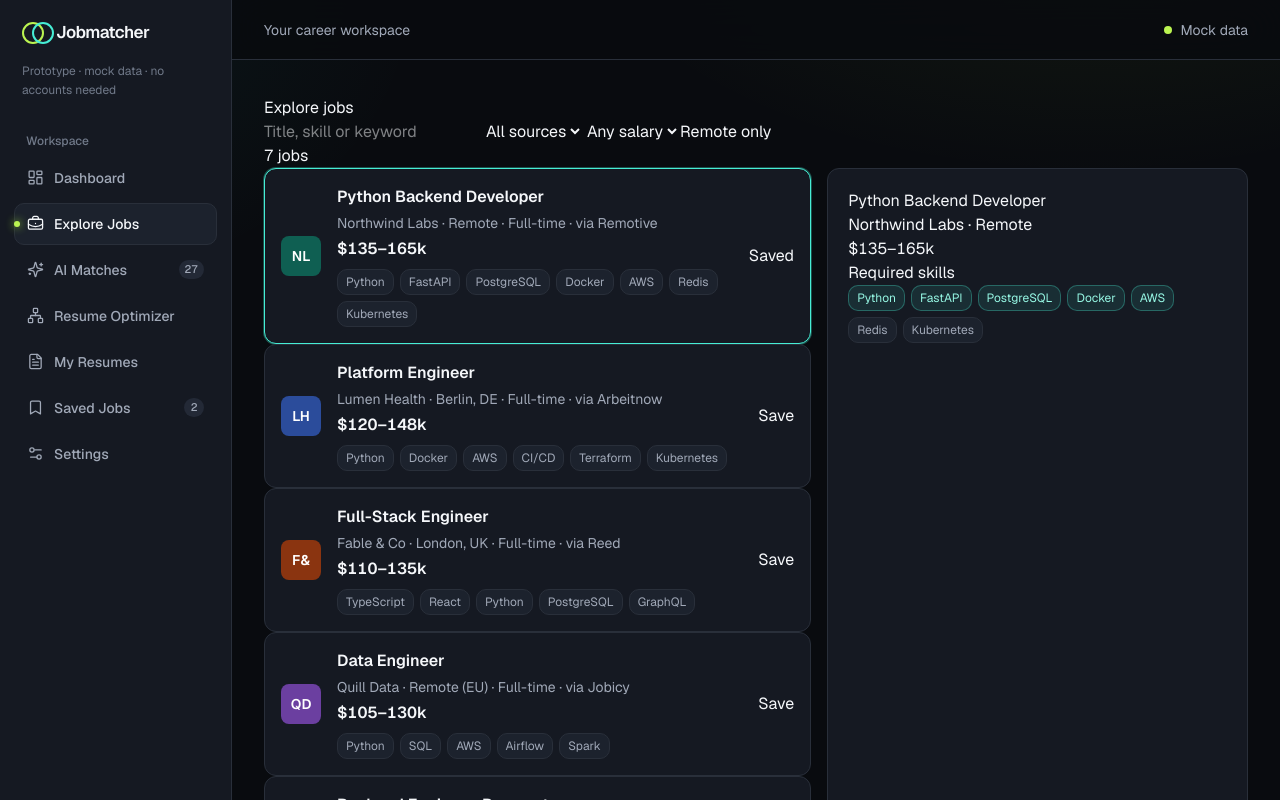
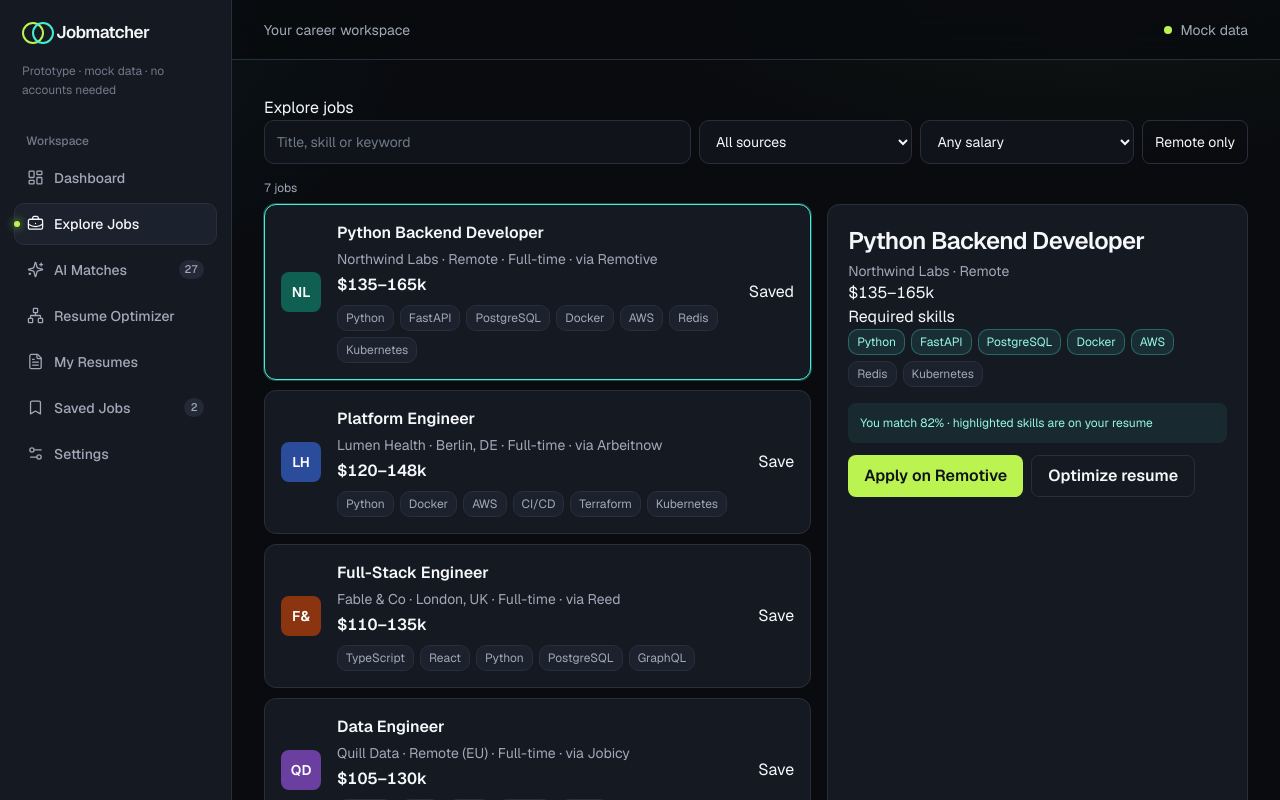
Before and after one commit to RomanMartinezM/job-matcher, a React (Vite) app: page /jobs in a window 1280 px wide. Shown: the top 800 px of the page. Built offline with nearby package versions, Linux system fonts and the light colour scheme.

Commit message:
feat: complete Explore Jobs page with responsive filters and job details

```diff
--- a/src/pages/ExploreJobsPage.tsx
+++ b/src/pages/ExploreJobsPage.tsx
@@ -1,8 +1,10 @@
-import { candidateSkills,jobs } from "@/data/jobs"
+import { candidateSkills, jobs, rankJobs } from "@/data/jobs"
 import { useState } from "react"
 import { useAppStore } from "@/store/useAppStore"
+import { useNavigate } from "react-router-dom"
 
 export function ExploreJobsPage() {
+    const navigate = useNavigate()
     const savedJobIds = useAppStore((state) => state.savedJobIds)
     const toggleSavedJob = useAppStore((state) => state.toggleSavedJob)
     const [search, setSearch] = useState("")
@@ -24,18 +26,29 @@ export function ExploreJobsPage() {
         return matchesSearch && matchesSource && matchesSalary && matchesRemote
     })
 
+    function resetFilters() {
+        setSearch("")
+        setSource("All sources")
+        setMinimumSalary(0)
+        setRemoteOnly(false)
+      }
+
     const selectedJob = filteredJobs.find((job) => job.id === selectedJobId) ?? filteredJobs[0]
+    const selectedMatch = selectedJob ? rankJobs([selectedJob])[0]?.matchPercent : undefined
 
     return (
       <main>
         <h1>Explore jobs</h1>
+        <div className="mb-4 grid grid-cols-2 gap-2 md:grid-cols-[2fr_1fr_1fr_auto]">
             <input
+                className="col-span-2 min-h-11 rounded-[10px] border border-[#292F3A] bg-[#101319] px-3 text-sm text-[#F5F7FA] placeholder:text-[#707989] focus-visible:outline-2 focus-visible:outline-offset-2 focus-visible:outline-teal-300 md:col-span-1"
                 aria-label="Search jobs"
                 onChange={(event) => setSearch(event.target.value)}
                 placeholder="Title, skill or keyword"
                 value={search}
             />
             <select
+                className="min-h-11 rounded-[10px] border border-[#292F3A] bg-[#101319] px-3 text-sm text-[#F5F7FA] placeholder:text-[#707989] focus-visible:outline-2 focus-visible:outline-offset-2 focus-visible:outline-teal-300"
                 aria-label="Filter by source"
                 onChange={(event) => setSource(event.target.value)}
                 value={source}
@@ -51,6 +64,7 @@ export function ExploreJobsPage() {
             </select>
 
             <select
+                className="min-h-11 rounded-[10px] border border-[#292F3A] bg-[#101319] px-3 text-sm text-[#F5F7FA] placeholder:text-[#707989] focus-visible:outline-2 focus-visible:outline-offset-2 focus-visible:outline-teal-300"
                 aria-label="Minimum salary"
                 onChange={(event) => setMinimumSalary(Number(event.target.value))}
                 value={minimumSalary}
@@ -61,19 +75,26 @@ export function ExploreJobsPage() {
             </select>
 
             <button
+                className={`rounded-lg border px-3 py-2 text-sm ${
+                    remoteOnly
+                      ? "border-teal-300 bg-teal-300/10 text-teal-200"
+                      : "border-[#292F3A] text-[#F5F7FA]"
+                  }`}
                 aria-pressed={remoteOnly}
                 onClick={() => setRemoteOnly((current) => !current)}
                 type="button"
             >
                 {remoteOnly ? "Remote only ✓" : "Remote only"}
             </button>
-
-        <p>{filteredJobs.length} jobs</p>
+        </div>
+        <p className="mb-2 text-xs text-[#A1A9B8]">
+            {filteredJobs.length} {filteredJobs.length === 1 ? "job" : "jobs"}
+        </p>
 
         {filteredJobs.length > 0 ? (
         <div className="grid gap-4 lg:grid-cols-[1.3fr_1fr]">
             {/* First grid column: your existing list */}
-            <ul>
+            <ul className="grid gap-2.5">
                 {filteredJobs.map((job) => (
                     <li
                         key={job.id}
@@ -134,8 +155,12 @@ export function ExploreJobsPage() {
             <aside className="rounded-xl border border-[#292F3A] bg-[#151922] p-5">
                 {selectedJob ? (
                     <>
-                    <h2>{selectedJob.title}</h2>
-                    <p>{selectedJob.company} · {selectedJob.location}</p>
+                    <h2 className="text-2xl font-semibold tracking-tight">
+                        {selectedJob.title}
+                    </h2>
+                    <p className="mt-1 text-sm text-[#A1A9B8]">
+                        {selectedJob.company} · {selectedJob.location}
+                    </p>
                     <p>{selectedJob.salary}</p>
 
                     <h3>Required skills</h3>
@@ -158,6 +183,28 @@ export function ExploreJobsPage() {
                             )
                         })}
                     </div>
+                    {selectedMatch !== undefined && (
+                        <p className="mt-4 rounded-lg bg-teal-300/[0.08] p-3 text-xs text-teal-200">
+                            You match {selectedMatch}% · highlighted skills are on your resume
+                        </p>
+                    )}
+                    <div className="mt-3 flex flex-wrap gap-2">
+                        <button
+                            className="rounded-lg bg-lime-300 px-4 py-2 font-semibold text-[#101319]"
+                            onClick={() => window.alert(`Applying on ${selectedJob.source}`)}
+                            type="button"
+                        >
+                            Apply on {selectedJob.source}
+                        </button>
+
+                        <button
+                            className="rounded-lg border border-[#292F3A] px-4 py-2 font-semibold text-[#F5F7FA]"
+                            onClick={() => navigate("/optimizer")}
+                            type="button"
+                        >
+                            Optimize resume
+                        </button>
+                    </div>
 
                     </>
                 ) : (
@@ -166,8 +213,21 @@ export function ExploreJobsPage() {
             </aside>
         </div>
         ) : (
-        <p>No jobs match your search. Try another keyword.</p>
+        <div className="rounded-xl border border-[#292F3A] bg-[#151922] p-8 text-center">
+            <h2 className="font-semibold">No jobs match those filters</h2>
+            <p className="mt-2 text-sm text-[#A1A9B8]">
+                Try changing your search or removing a filter.
+            </p>
+            <button
+                className="mt-4 rounded-lg border border-[#292F3A] px-4 py-2 text-sm text-[#F5F7FA]"
+                onClick={resetFilters}
+                type="button"
+            >
+                Reset filters
+            </button>
+        </div>
         )}
+
       </main>
     )
   }
```
Lines whose indentation alone changed are shown as unchanged.
